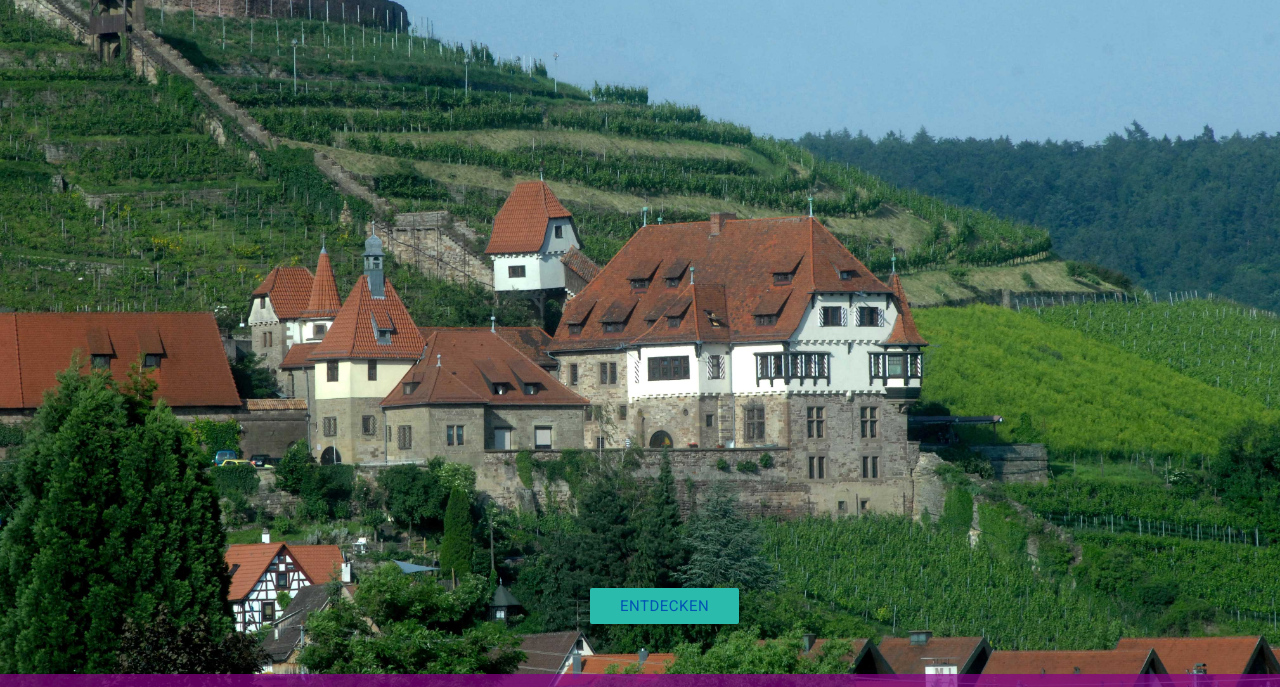
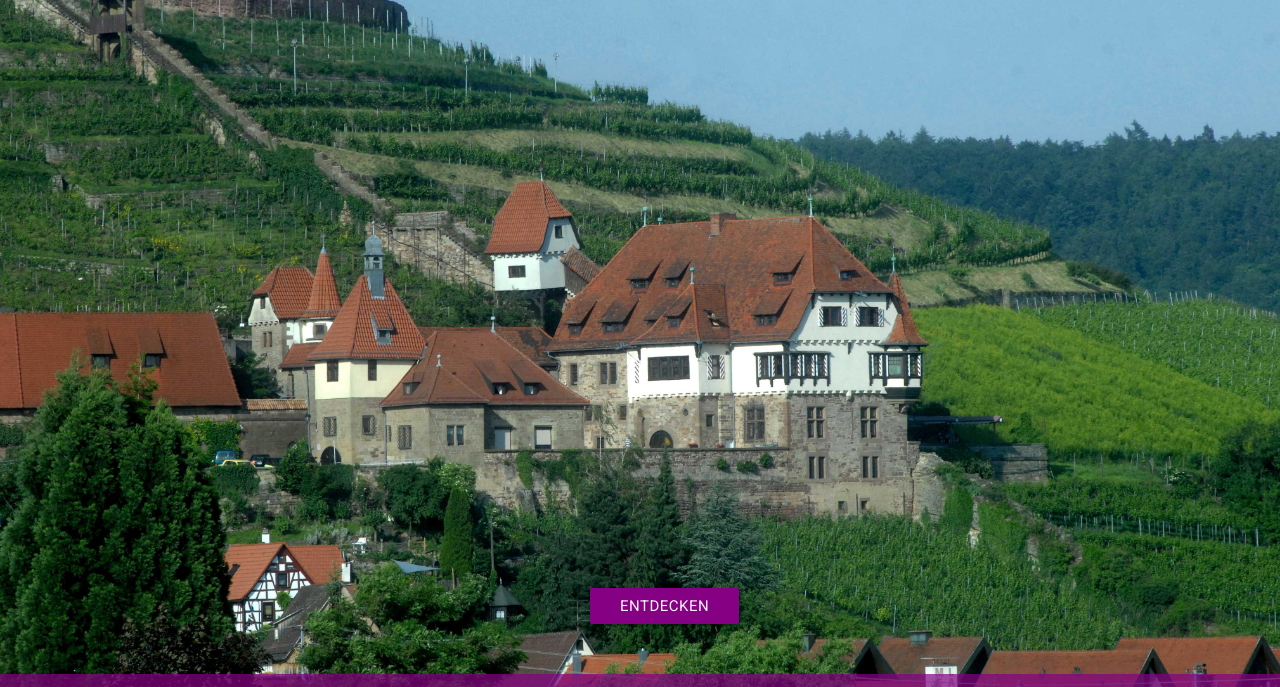
Before and after one commit to Pommersche92/HdKK-WWW-Mockup, a plain HTML site: page index.html in a window 1280 px wide. In both pictures the pointer is over the link "ENTDECKEN". Shown: the part 76-763 px from the top of the page. Drawn offline with nearby package versions, Linux system fonts and the light colour scheme.

Commit message:
Button-Styling

```diff
--- a/css/site.css
+++ b/css/site.css
@@ -21,6 +21,13 @@ header .btn {
 	position: absolute;
 	bottom: 100px;
 	margin-left: -50px;
+	background-color:rgba(134, 0, 132, .8);
+	color:whitesmoke;
+}
+
+header .btn:hover {
+	background-color:rgba(134, 0, 132, 1);
+	color:whitesmoke;
 }
 
 .container {
```
